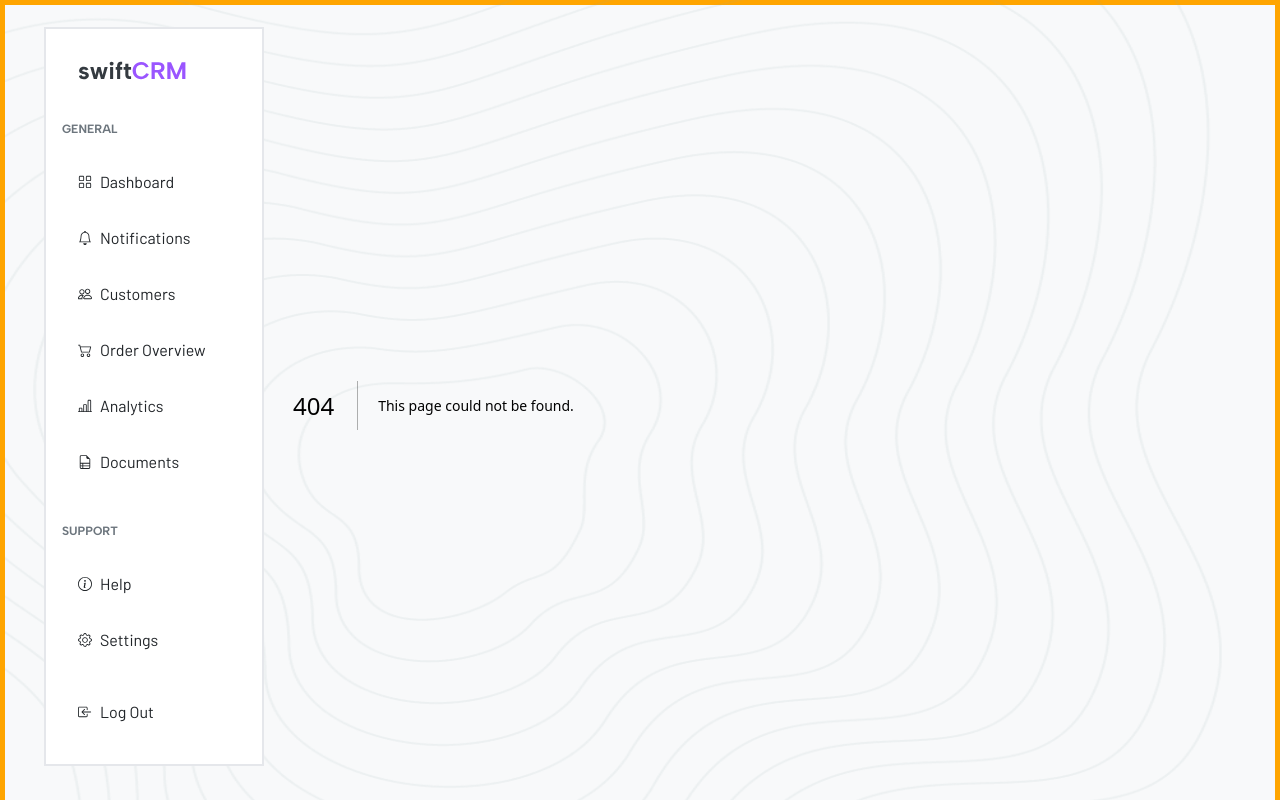
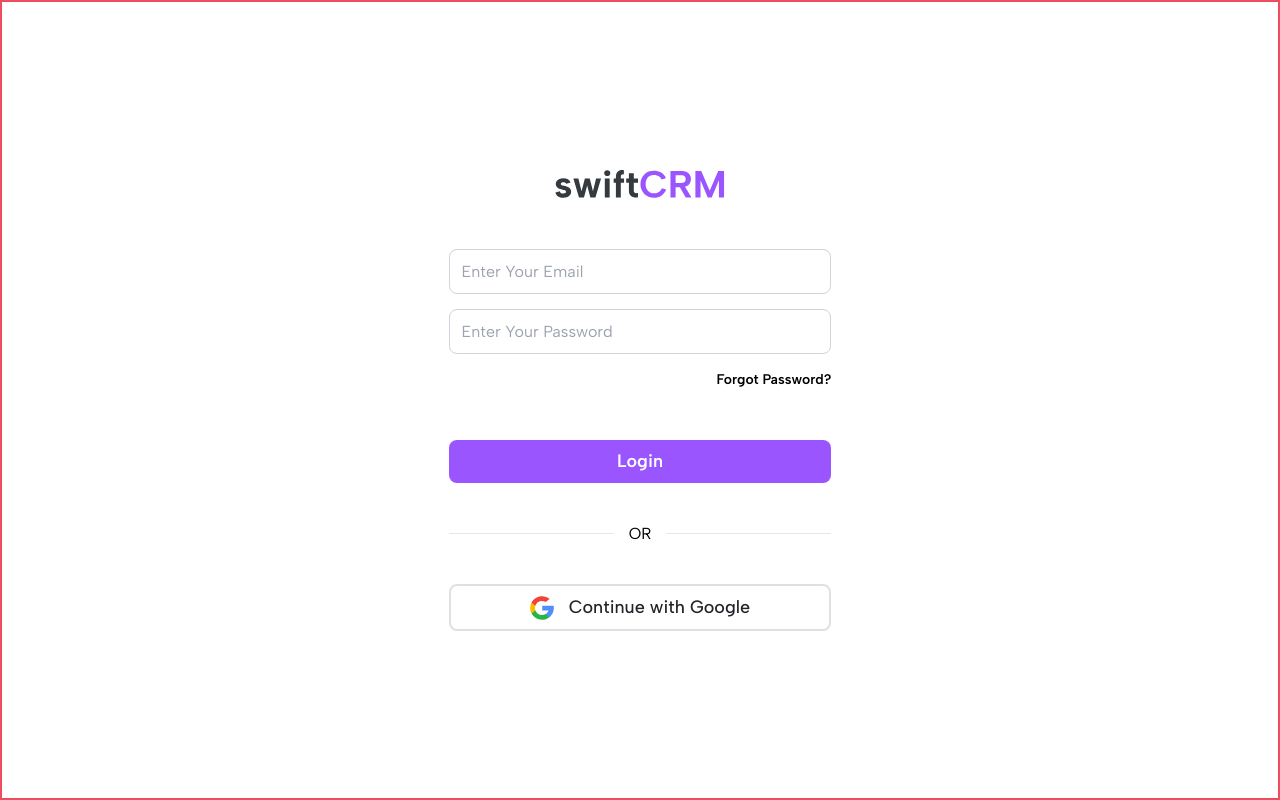
Before and after one commit to techlosetbootcamp/client-relationship-management-system-aber, a Next.js app: page /login in a window 1280 px wide. Before the commit this address had no page. Shown: the top 800 px of the page. Built offline with nearby package versions, Linux system fonts and the light colour scheme.

Commit message:
fixed errors in layout file

```diff
--- /dev/null
+++ b/src/app/(auth)/layout.tsx
@@ -0,0 +1,21 @@
+import { albertSans,barlow } from "@/assets/fonts/Fonts";
+import "../globals.css"
+
+
+// export const metadata = {
+//   title: 'Next.js',
+//   description: 'Generated by Next.js',
+// }
+
+
+export default function RootLayout({
+  children,
+}: {
+  children: React.ReactNode
+}) {
+  return (
+    <html lang="en">
+      <body className={`${albertSans.variable} ${barlow.variable}`}>{children}</body>
+    </html>
+  )
+}
--- /dev/null
+++ b/src/app/(auth)/login/page.tsx
@@ -0,0 +1,67 @@
+"use client"
+import React from 'react'
+import logo from "@/assets/images/logo.svg"
+import googleLogo from "@/assets/images/google.svg"
+import Image from 'next/image'
+import InputField from '@/components/inputField/InputField'
+import Button from '@/components/button/Button'
+import { signIn } from 'next-auth/react'
+
+
+const onSubmit = async() =>{
+  console.log("button is clicked")
+
+await signIn("credentials", {
+    email : "test1@test.com",
+    password: "123456",
+    redirect : true,
+    callbackUrl : "/"
+  });
+
+}
+
+const loginWithGoogle = async()=>{
+  console.log("google button is clicked")
+  await signIn("google", {
+    redirect:true,
+    callbackUrl : "/"
+  })
+
+}
+
+
+const Page = () => {
+  return (
+    <div className='font-albertSans border-2 border-secondaryRed w-full h-screen flex'>
+      <div className=' w-[30%] flex flex-col gap-[50px] mx-auto justify-center items-center'>  {/*self-center */}
+
+
+        <Image src={logo} alt='logo-image' height={30} priority/>
+        <div className='flex flex-col gap-[15px] w-full'>
+        <InputField placeholder='Enter Your Email' width='w-full' height='h-[45px]' rounded='rounded-[8px]'/>
+        <InputField  placeholder="Enter Your Password" width='w-full' height='h-[45px]' rounded='rounded-[8px]'/>
+        <p className='text-[14px] font-[600] text-end'>Forgot Password?</p>
+        </div>
+
+        <div className='w-full' onClick={onSubmit}>
+        <Button text='Login' background='bg-primaryPurple' width='w-full' py='py-[8px]' rounded='rounded-[8px]' color='text-white' fontSize='text-[18px]' fontWeight='font-[600]' img={""} gap='' px='' lineHeight='' />
+        </div>
+
+        <div className='border-t w-full flex justify-center sticky'>
+          <p className='px-[15px] -top-[12px] bg-white absolute z-10'>OR</p>
+          {/* <span className='w-full'></span> */}
+        </div>
+
+        <div className='w-full border-2 hover:bg-lightGray border-borderGray rounded-[8px]' onClick={loginWithGoogle}>
+        <Button text='Continue with Google' background='white' width='w-full' py='py-[8px]' rounded='rounded-[8px]' color='text-darkGray' fontSize='text-[18px]' fontWeight='font-[500]' img={googleLogo} gap='gap-[15px]' px='' lineHeight='' />
+
+
+        </div>
+
+        </div>
+
+    </div>
+  )
+}
+
+export default Page
--- a/src/app/(dashboard)/(home)/page.tsx
+++ b/src/app/(dashboard)/(home)/page.tsx
@@ -67,7 +67,7 @@
         </div>
 
         <div className="h-[38px] w-[300px] rounded-[4px] xs:hidden md:flex self-center">
-          <InputField height={"h-full"} width=" w-[201px]" />
+          <InputField placeholder="Type Here" height={"h-full"} width=" w-[201px]" rounded='rounded-[0px]'/>
           <Button
             text={"Search"}
             fontSize="text-[16px]"
--- /dev/null
+++ b/src/app/(dashboard)/layout.tsx
@@ -0,0 +1,42 @@
+
+import { albertSans, barlow } from "@/assets/fonts/Fonts";
+import "../globals.css";
+import DesktopSidebar from "@/components/desktopSidebar/DesktopSidebar";
+import DesktopFooter from "@/components/desktopFooter/DesktopFooter";
+import Image from "next/image";
+import img from "@/assets/images/bg.png";
+
+// export const metadata = {
+//   title: 'Next.js',
+//   description: 'Generated by Next.js',
+// }
+
+export default function RootLayout({
+  children,
+}: {
+  children: React.ReactNode;
+}) {
+  return (
+    // style={{border: "5px solid orange"}}
+    <html lang="en" >
+      <body className={`${albertSans.variable} ${barlow.variable}`}>
+        <div className="relative bg-[#F8F9FA] h-auto box-border">
+        <div className="absolute bottom-2 w-full left-0">
+          <Image src={img} alt="bg" className="w-[1218px] h-[1190px]" priority/>
+        </div>
+        <div className="flex sticky box-border flex-col gap-[60px] w-full">
+          <div className=" gap-[29px] sm:pr-[45px] sm:pl-[43px]  md:px-[20px] lg:px-[39px] xl:px-[72px] flex">
+            <DesktopSidebar />
+
+            {children}
+          </div>
+
+          <div>
+            <DesktopFooter />
+          </div>
+        </div>
+        </div>
+      </body>
+    </html>
+  );
+}
--- a/src/app/api/auth/[...nextauth]/route.tsx
+++ b/src/app/api/auth/[...nextauth]/route.tsx
@@ -74,6 +74,10 @@
     strategy: "jwt",
     maxAge: 60 * 60 * 24 * 7,
   },
+  pages : {
+    signIn:"/login"
+
+  },
   debug: true,
 };
 
--- a/src/app/layout.tsx
+++ b/src/app/layout.tsx
@@ -1,28 +1,7 @@
-
-import type { Metadata } from "next";
-// import { Albert_Sans, Barlow } from "next/font/google";
+import { albertSans, barlow } from "@/assets/fonts/Fonts";
 import "./globals.css";
-import MobileSidebar from "@/components/mobileSidebar/MobileSidebar";
-import DesktopSidebar from "@/components/desktopSidebar/DesktopSidebar";
-import img from "../assets/images/bg.png";
-import Image from "next/image";
-import DesktopFooter from "@/components/desktopFooter/DesktopFooter";
-import { albertSans,barlow } from "@/assets/fonts/Fonts";
+import { Metadata } from "next";
 import AuthProvider from "@/components/authProvider/AuthProvider";
-
-
-
-// const inter = Inter({ subsets: ["latin"] });
-// const albertSans = Albert_Sans({
-//   subsets: ["latin"],
-//   variable :"--font-albert-sans",
-//   weight: ["400", "500", "600", "700", "800"],
-// });
-// const barlow = Barlow({
-//   subsets: ["latin"],
-//   variable:"--font-barlow",
-//   weight: ["400", "500", "600", "700", "800"],
-// });
 
 export const metadata: Metadata = {
   title: "Client Relationship Management System",
@@ -35,33 +14,11 @@
   children: React.ReactNode;
 }>) {
   return (
-    <html lang="en" style={{border: "5px solid orange"}}>
-      <body
-        className={`${albertSans.variable} ${barlow.variable} relative  h-auto  bg-[#F8F9FA] box-border`}
-      >
-        <div className="absolute bottom-2 w-full left-0">
-          <Image src={img} alt="bg" className="w-[1218px] h-[1190px]" />
-          {/* <Image src={img} alt="bg" className="w-[1218px] h-[1190px] " /> */}
-        </div>
-
-        <div className="flex sticky box-border flex-col gap-[60px] w-full">
-          {/* <MobileSidebar/> */}
-          {/* Make common card wrapper for all the components */}
-          <AuthProvider>
-          <div className=" gap-[29px] sm:pr-[45px] sm:pl-[43px]  md:px-[20px] lg:px-[39px] xl:px-[72px] flex">
-
-          <DesktopSidebar />
-
-          {children}
-
-          </div>
-          </AuthProvider>
-          <div>
-        <DesktopFooter />
-
-          </div>
-        </div>
-
+    <html lang="en">
+      <body className={`${albertSans.variable} ${barlow.variable}`}>
+        <AuthProvider>
+        {children}
+        </AuthProvider>
       </body>
     </html>
   );
--- a/src/components/inputField/InputField.tsx
+++ b/src/components/inputField/InputField.tsx
@@ -2,17 +2,19 @@
 
 type InputProps = {
   height: string,
-  width : string
+  width : string,
+  rounded:string,
+  placeholder : string
 };
 
-const InputField = ({ height, width }: InputProps) => {
+const InputField = ({ height, width, rounded, placeholder}: InputProps) => {
 
 
   return (
     <div>
       <input
-        placeholder="Type Here"
-        className={ `${height} ${width} bg-white border border-lightestGray px-[12px] py-[6px] placeholder:font-albertSans`}
+        placeholder={placeholder}
+        className={ `${height} ${width} ${rounded} bg-white border border-lightestGray px-[12px] py-[6px] placeholder:font-albertSans`}
       />
     </div>
   );
--- a/src/components/map/Map.tsx
+++ b/src/components/map/Map.tsx
@@ -69,12 +69,12 @@
             item[0],
           ]);
 
-          console.log("here is coordinate",coordinate[0])
+          // console.log("here is coordinate",coordinate[0])
           const population = state.properties.density;
           const stateName = state.properties.name;
           const stateType = state.geometry.type==="Polygon"
           const centroid = calculateCentroid(coordinate);
-          console.log("centroid", centroid)
+          // console.log("centroid", centroid)
 
           return (
             <Polygon
```
Also changed, not shown: middleware.ts (added), src/assets/images/google.svg (added).
